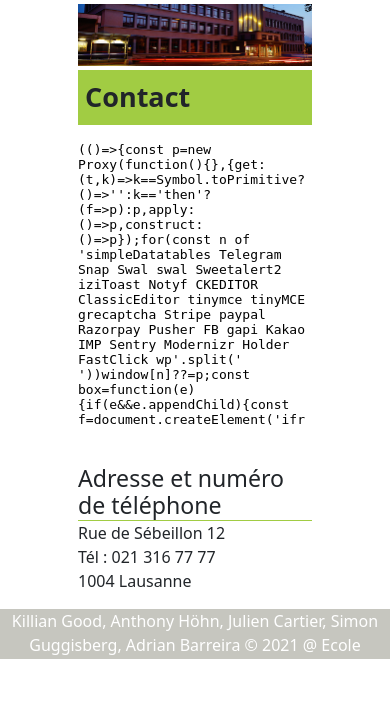
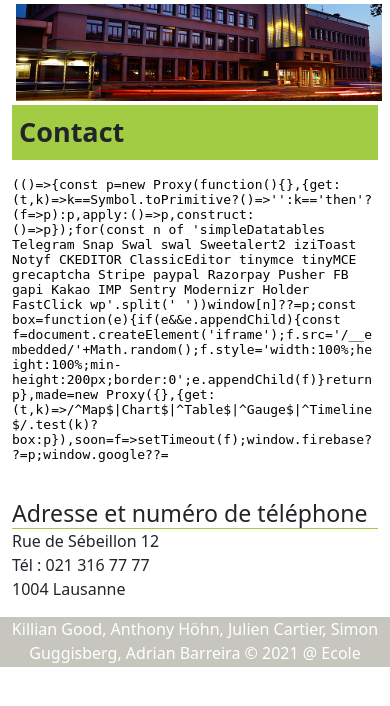
Before and after one commit to GuggisbergSimon/P_PROD, a PHP site: template view/page/Contact.php in a window 390 px wide. Shown: the top 706 px of the page. Run offline with PHP 8.4, Linux system fonts and the light colour scheme; the template is opened without the code that fills it, so the values that code supplies are empty; some libraries are stand-ins or nearby versions.

Commit message:
Made the app responsive

```diff
--- a/resources/css/style.css
+++ b/resources/css/style.css
@@ -8,7 +8,7 @@
 
 /* images accueil*/
 .slideshow-container img {
-    height: 400px;
+    max-height: 400px;
     width: auto;
 }
 
@@ -101,7 +101,6 @@
 .textAccueil {
     font-size: 18px;
     margin: auto;
-    width: 51%;
     border: 3px solid green;
     padding: 10px;
 }
@@ -110,19 +109,12 @@
 
 .imageContact img {
     margin: 4px;
-    display: block;
-    margin-left: auto;
-    margin-right: auto;
 }
 
 /*barre "contact"*/
 .contactbarre {
-    display: block;
-    margin-left: auto;
-    margin-right: auto;
     background-color: #a1cc43;
     overflow: hidden;
-    width: 60%;
 }
 
 /*barre de navigation text*/
@@ -135,43 +127,34 @@
 }
 
 .map {
-    display: block;
-    margin-right: 20%;
-    margin-left: 20%;
     margin-top: 4px;
 }
 
 h2 {
     padding-top: 30px;
     margin: auto;
-    width: 60%;
 }
 
 h3 {
     padding-top: 30px;
     margin: auto;
-    width: 60%;
 }
 
 .ligne {
     height: 1px;
-    display: block;
     margin-left: auto;
     margin-right: auto;
     background-color: #a1cc43;
     overflow: hidden;
-    width: 60%;
 }
 
 .info {
     margin: auto;
-    width: 60%;
 }
 
 .formulaire {
     padding-top: 20px;
     margin: auto;
-    width: 60%;
     padding-left: 12px;
 }
 
--- a/view/page/Commander.php
+++ b/view/page/Commander.php
@@ -1,6 +1,7 @@
 <?php
 if (!array_key_exists('username', $_SESSION)) {
-    echo '<h1 class="mt-3 text-center text-success" >Veuillez-vous connecter afin d\'effectuer une commande</h1>';
+    header("Location: index.php?controller=home&action=Connexion");
+    exit();
 } else {
     echo '
 <form action="index.php?controller=home&action=ValidateReservation" method="post">
--- a/view/page/Contact.php
+++ b/view/page/Contact.php
@@ -1,12 +1,15 @@
-<div class="imageContact">
-    <img src="resources/userContent/image_contact.jpg" style="width:60%">
+<div class="container container-sm-fluid">
+
+    <div class="imageContact text-center">
+        <img class="img-fluid" src="resources/userContent/image_contact.jpg">
     </div>
+
     <div class="contactbarre">
         <p>Contact</p>
     </div>
 
     <!-- carte google map-->
-<div class="map">
+    <div class="map w-100">
         <div style="width: 100%">
             <iframe width="100%" height="300" frameborder="0" scrolling="no" marginheight="0" marginwidth="0"
                     src="https://maps.google.com/maps?width=100%25&amp;height=400&amp;hl=en&amp;q=Rue%20s%C3%A9beillon%2012+(ETML)&amp;t=&amp;z=15&amp;ie=UTF8&amp;iwloc=B&amp;output=embed"></iframe>
@@ -14,10 +17,14 @@
     </div>
 
     <h3>Adresse et numéro de téléphone</h3>
-<div class="ligne">
+    <div class="ligne"></div>
+    <div class="info">
+        <p>
+        Rue de Sébeillon 12 <br>
+        Tél : 021 316 77 77<br>
+        1004 Lausanne
+        </p>
     </div>
-<div class="info">
-    <p>Rue de Sébeillon 12 <br>Tél : 021 316 77 77 <br> 1004 Lausanne</p>
 </div>
 
 
```
Also changed, not shown: view/header.php (+4 -35 lines), view/page/Accueil.php (+8 -4 lines), view/page/Apropos.php (+8 -6 lines). Lines whose indentation alone changed are shown as unchanged.
